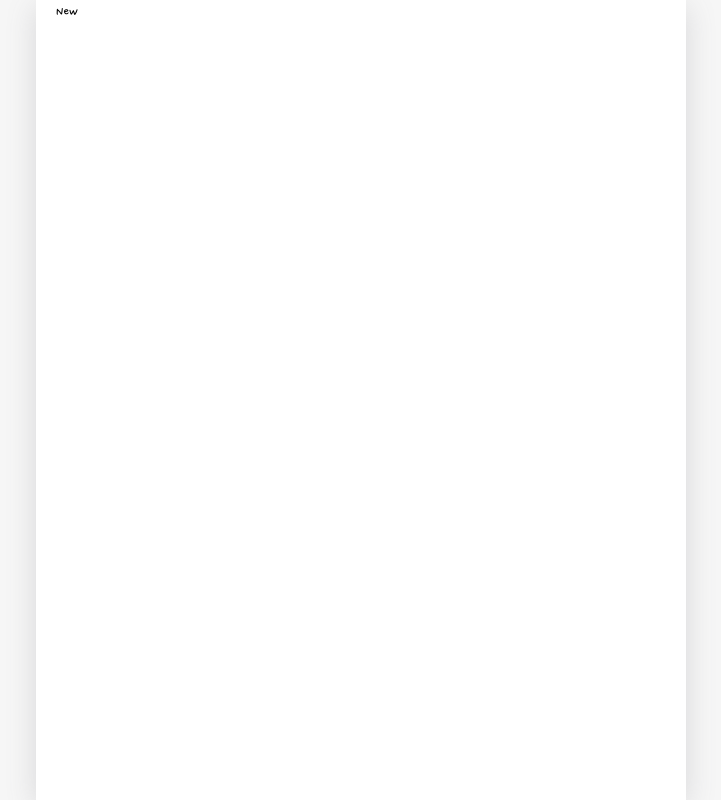
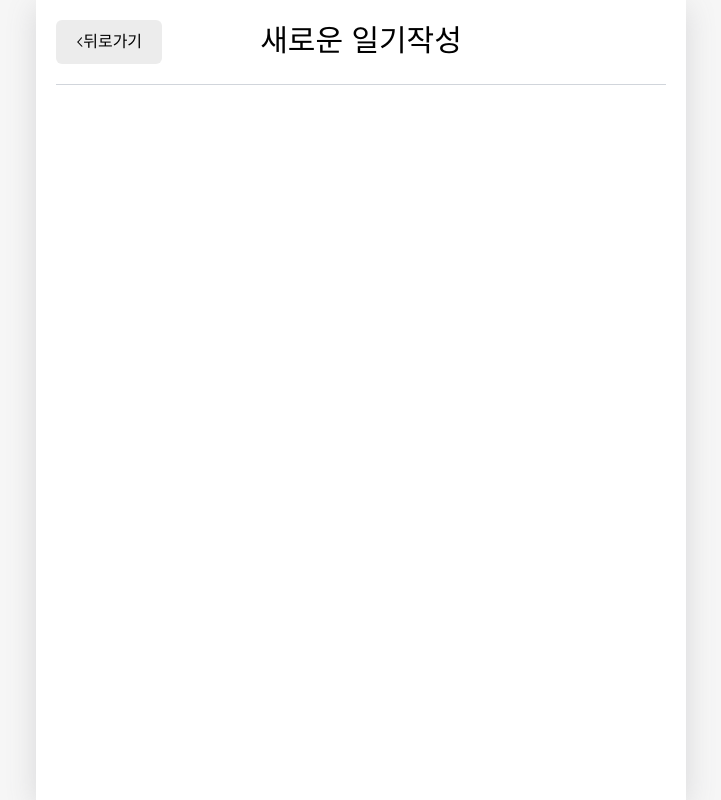
Before and after one commit to sihyonn/emotionDiary, a React (Create React App) app: page /new in a window 1280 px wide. Shown: the whole page, without its empty margins (279-1000 px from the left). Built offline with nearby package versions, Linux system fonts and the light colour scheme; a web font is replaced by a local one.

Commit message:
feat: New Page(1) 헤더구현

```diff
--- a/src/components/DiaryItem.jsx
+++ b/src/components/DiaryItem.jsx
@@ -22,21 +22,21 @@ const DiaryItem = ({ id, emotion, content, date }) => {
   };
 
   return (
-    <div className="py-3 border-b border-default-color flex justify-between">
+    <div className="flex justify-between py-3 border-b border-default-color">
       <div
         className={`cursor-pointer min-w-120 h-80 rounded-5 flex justify-center ${bgClass}`}
         onClick={goDetail}
       >
         <img
-          className=" w-1/2"
+          className="w-1/2 "
           src={process.env.PUBLIC_URL + `assets/emotion${emotion}.png`}
-          alt=""
+          alt="감정이미지"
         />
       </div>
 
-      <div className=" cursor-pointer flex-grow ml-4 " onClick={goDetail}>
-        <div className=" font-bold text-xl mb-1">{strDate}</div>
-        <div className=" text-l min-w-70 ">{content}</div>
+      <div className="flex-grow ml-4 cursor-pointer " onClick={goDetail}>
+        <div className="mb-1 text-xl font-bold ">{strDate}</div>
+        <div className=" text-l min-w-70">{content}</div>
       </div>
 
       <div>
--- a/src/pages/New.jsx
+++ b/src/pages/New.jsx
@@ -1,6 +1,25 @@
 import React from "react";
+import Header from "../components/Header";
+import Button from "../components/Button";
+import { useNavigate } from "react-router-dom";
 
 const New = () => {
-  return <div>New</div>;
+  const navigate = useNavigate();
+
+  return (
+    <div>
+      <Header
+        headText={"새로운 일기작성"}
+        left={
+          <Button
+            text={"<뒤로가기"}
+            onClick={() => {
+              navigate(-1);
+            }}
+          />
+        }
+      />
+    </div>
+  );
 };
 export default New;
```
